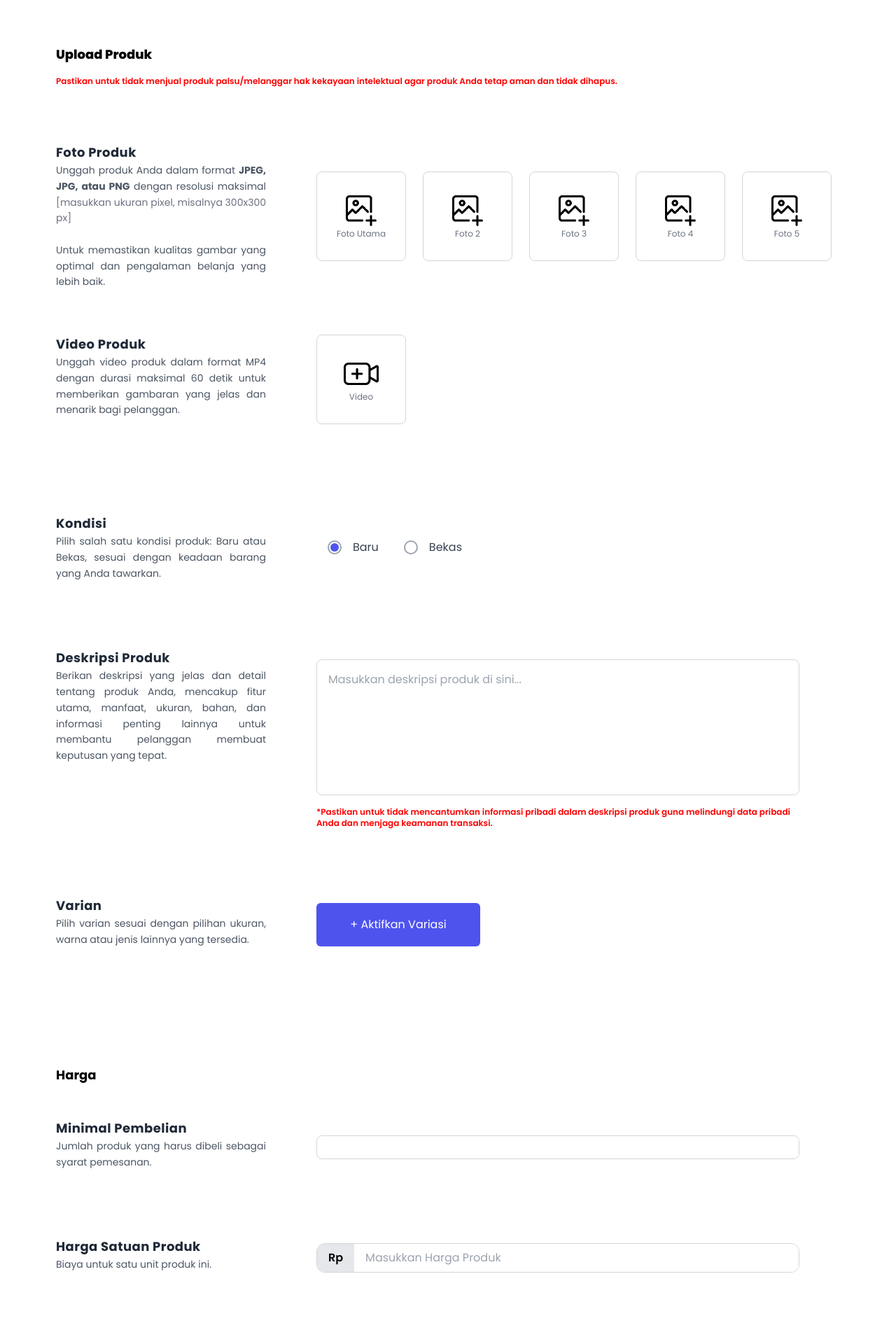
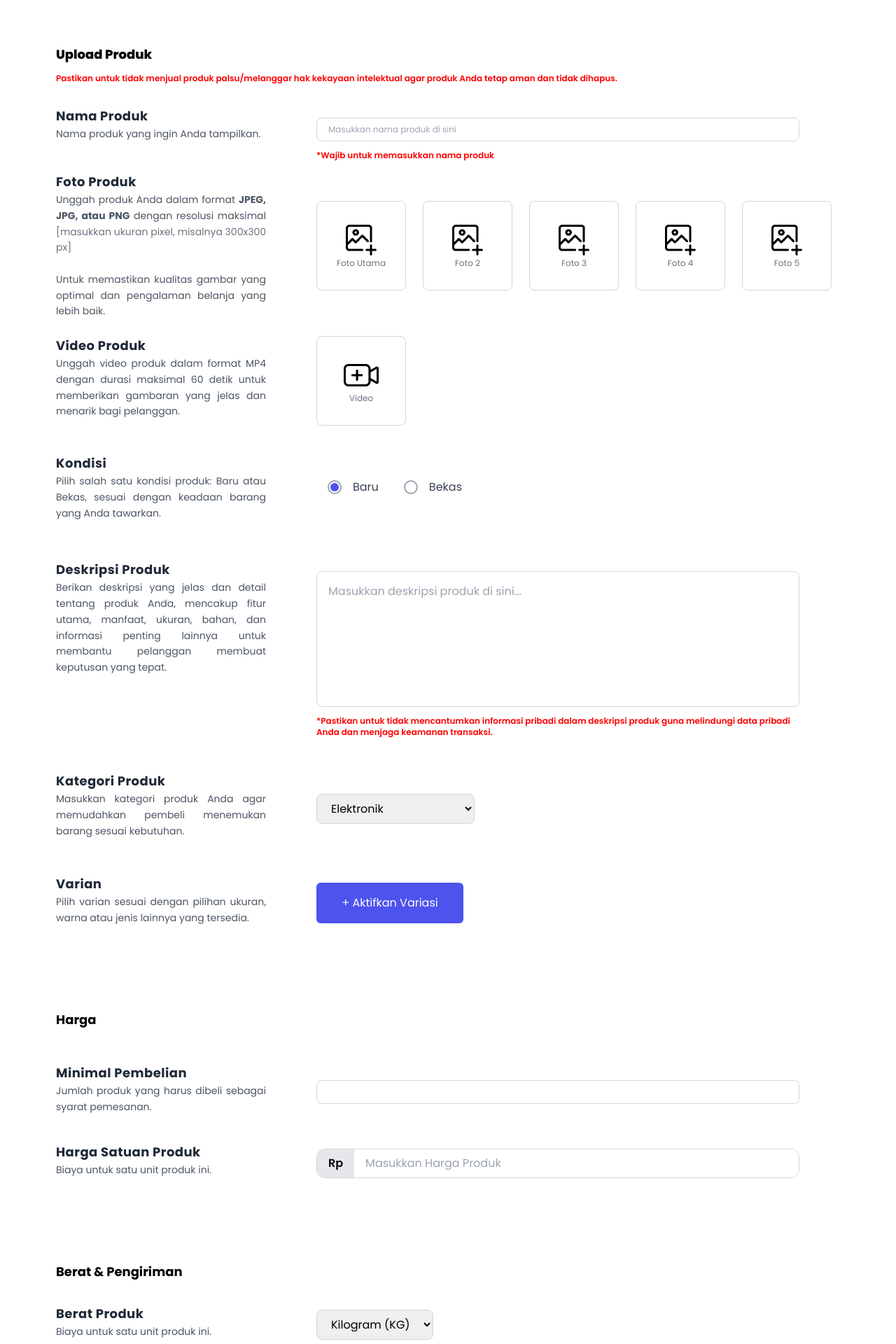
Before and after one commit to StevieAdrian/EasyCart, a React (Vite) app: page /create in a window 1280 px wide. Shown: the top 1920 px of the page at 70% size. Built offline with nearby package versions, Linux system fonts and the light colour scheme.

Commit message:
feat: update create product page

```diff
--- a/src/components/elements/buttons/Button.tsx
+++ b/src/components/elements/buttons/Button.tsx
@@ -6,7 +6,7 @@ interface ButtonProps {
 const Button = (props: ButtonProps) => {
     const { color, children } = props;
     return (
-        <button className={`w-[234px] h-[62px] p-4 pl-8 pr-8 rounded-md ${color}`}>{children}</button>
+        <button className={`w-[210px] h-[58px] p-4 pl-8 pr-8 rounded-md ${color}`}>{children}</button>
     )
 }
 
--- a/src/components/elements/input/ProductInput.tsx
+++ b/src/components/elements/input/ProductInput.tsx
@@ -1,6 +1,4 @@
-
-
-type LabelVariant = "description" | "minimumPurchase" | "unitPrice" | "weightShipping" | "size"
+type LabelVariant = "name" | "description" | "category" |"minimumPurchase" | "unitPrice" | "weightShipping" | "size"
 
 type CreateProp = {
     placeholder: string;
@@ -20,13 +18,32 @@ const CreateForm = (props: CreateProp) => {
 const Label = (props: CreateProp) => {
     const { variant, placeholder } = props;
 
-    if (variant === "description") {
+    if (variant === "name"){
+        return (
+            <>
+                <div className="border border-gray-300 flex flex-col rounded-lg cursor-pointer">
+                    <input className="w-full h-4 p-4 text-xs rounded-lg focus:ring focus:ring-blue-300 resize-none" placeholder={placeholder} />
+                </div>
+                <p className="text-xs text-red mt-3 poppins-semibold w-full break-words max-w-fit">*Wajib untuk memasukkan nama produk</p>
+
+            </>
+        )
+    } else if (variant === "description") {
         return (
             <>
                 <div className="border border-gray-300 flex flex-col rounded-lg cursor-pointer">
                     <textarea className="w-full h-48 p-4 rounded-lg focus:ring focus:ring-blue-300 resize-none" placeholder={placeholder} />
                 </div>
-                <p className="text-xs text-red mt-4 poppins-semibold w-full break-words max-w-fit">*Pastikan untuk tidak mencantumkan informasi pribadi dalam deskripsi produk guna melindungi data pribadi Anda dan menjaga keamanan transaksi.</p>
+                <p className="text-xs text-red mt-3 poppins-semibold w-full break-words max-w-fit">*Pastikan untuk tidak mencantumkan informasi pribadi dalam deskripsi produk guna melindungi data pribadi Anda dan menjaga keamanan transaksi.</p>
+            </>
+        )
+    } else if (variant === "category"){
+        return (
+            <>
+                <select className="border border-gray-300 rounded-lg px-4 py-2 focus:ring focus:ring-blue-300 mb-6">
+                    <option>Elektronik</option>
+                    <option>Makanan & Minuman</option>
+                </select>
             </>
         )
     } else if (variant === "minimumPurchase"){
--- a/src/pages/create-product.tsx
+++ b/src/pages/create-product.tsx
@@ -14,10 +14,18 @@ const CreateProduct = () => {
             <div className="pl-20 pt-16">
                 <div>
                     <h1 className="font-extrabold text-lg">Upload Produk</h1>
-                    <p className="poppins-semibold text-red pt-4 text-xs">Pastikan untuk tidak menjual produk palsu/melanggar hak kekayaan intelektual agar produk Anda tetap aman dan tidak dihapus.</p>
+                    <p className="poppins-semibold text-red pt-3 text-xs">Pastikan untuk tidak menjual produk palsu/melanggar hak kekayaan intelektual agar produk Anda tetap aman dan tidak dihapus.</p>
                 </div>
 
-                <div className="flex space-x-6 pt-20">
+                <div className="flex space-x-6 pt-8">
+                    <ProductDescription title="Nama Produk">Nama produk yang ingin Anda tampilkan.</ProductDescription>
+
+                    <div className="flex flex-1 pl-12 ml-6 items-center mt-4">
+                        <ProductInput variant={"name"} placeholder="Masukkan nama produk di sini"></ProductInput>
+                    </div>
+                </div>
+
+                <div className="mt-4 flex space-x-6">
                     <ProductDescription title="Foto Produk">Unggah produk Anda dalam format <strong>JPEG, JPG, atau PNG</strong> dengan resolusi maksimal <span className="text-gray-500"> [masukkan ukuran pixel, misalnya 300x300 px]</span> <br /> <br /> Untuk memastikan kualitas gambar yang optimal dan pengalaman belanja yang lebih baik.</ProductDescription>
 
                     <div className="flex justify-center items-center space-x-6 pl-12">
@@ -30,7 +38,7 @@ const CreateProduct = () => {
                 </div>
                 <br />
 
-                <div className="pt-10 flex space-x-6">
+                <div className="flex space-x-6">
                     <ProductDescription title="Video Produk">Unggah video produk dalam format MP4 dengan durasi maksimal 60 detik untuk memberikan gambaran yang jelas dan menarik bagi pelanggan.</ProductDescription>
 
                     {/* will be added soon */}
@@ -39,7 +47,7 @@ const CreateProduct = () => {
                     </div>
                 </div>
 
-                <div className="pt-32 flex space-x-6">
+                <div className="pt-10 flex space-x-6">
                     <ProductDescription title="Kondisi">Pilih salah satu kondisi produk: Baru atau Bekas, sesuai dengan keadaan barang yang Anda tawarkan.</ProductDescription>
                     <div className="flex justify-center items-center pl-12">
                         <ProductCondition value="Baru" selectedCondition={selectedCondition} onChange={setSelectedCondition}></ProductCondition>
@@ -47,7 +55,7 @@ const CreateProduct = () => {
                     </div>
                 </div>
 
-                <div className="mt-24 flex">
+                <div className="mt-14 flex">
                     <ProductDescription title="Deskripsi Produk">Berikan deskripsi yang jelas dan detail tentang produk Anda, mencakup fitur utama, manfaat, ukuran, bahan, dan informasi penting lainnya untuk membantu pelanggan membuat keputusan yang tepat.</ProductDescription>
 
                     <div className="pl-12 ml-6 flex flex-col flex-1">
@@ -57,7 +65,15 @@ const CreateProduct = () => {
                     </div>
                 </div>
 
-                <div className="mt-24 flex">
+                <div className="mt-12 flex">
+                    <ProductDescription title="Kategori Produk">Masukkan kategori produk Anda agar memudahkan pembeli menemukan barang sesuai kebutuhan.</ProductDescription>
+
+                    <div className="pl-12 ml-6 flex flex-col justify-center mt-8">
+                        <ProductInput variant={"category"} placeholder="Masukkan Berat Produk"></ProductInput>
+                    </div>
+                </div>
+
+                <div className="mt-12 flex">
                     <ProductDescription title="Varian">Pilih varian sesuai dengan pilihan ukuran, warna atau jenis lainnya yang tersedia.</ProductDescription>
                     <div className="pl-12 ml-6 flex items-center mt-2">
                         <Button color={"bg-electricBlue text-white"}>+ Aktifkan Variasi</Button>
@@ -65,7 +81,7 @@ const CreateProduct = () => {
                 </div>
 
                 <br/>
-                <h1 className="font-bold mt-36 text-lg">Harga</h1>
+                <h1 className="font-bold mt-24 text-lg">Harga</h1>
 
                 <div className="mt-12 flex">
                     <ProductDescription  title="Minimal Pembelian">Jumlah produk yang harus dibeli sebagai syarat pemesanan.</ProductDescription>
@@ -75,7 +91,7 @@ const CreateProduct = () => {
                     </div>
                 </div>
 
-                <div className="mt-24 flex">
+                <div className="mt-10 flex">
                     <ProductDescription title="Harga Satuan Produk">Biaya untuk satu unit produk ini.</ProductDescription>
 
                     <div className="flex flex-1 pl-12 ml-6 items-center mt-2">
@@ -85,7 +101,7 @@ const CreateProduct = () => {
 
 
                 <br />
-                <h1 className="font-bold mt-28 text-lg">Berat & Pengiriman</h1>
+                <h1 className="font-bold mt-24 text-lg">Berat & Pengiriman</h1>
                 <div className="mt-8 flex">
                     <ProductDescription title="Berat Produk">Biaya untuk satu unit produk ini.</ProductDescription>
 
@@ -94,7 +110,7 @@ const CreateProduct = () => {
                     </div>
                 </div>
 
-                <div className="mt-14 flex">
+                <div className="mt-6 flex">
                     <ProductDescription title="Ukuran">Biaya untuk satu unit produk ini.</ProductDescription>
 
                     <div className="flex pl-12 ml-6 items-center mt-2">
@@ -104,8 +120,9 @@ const CreateProduct = () => {
                     </div>
                 </div>
 
-                <div className="mt-48">
-                    <div style={{borderColor: 'D9D9D9'}} className="flex justify-end p-5 pr-0 border-t-2 w-5/6">
+
+                <div className="mt-48 mr-12">
+                    <div style={{borderColor: 'D9D9D9'}} className="flex justify-end p-5 pr-0 border-t-2 w-full">
                         <div className="mt-4 flex">
                             <div className="mr-10">
                                 <Button color={"bg-white text-black border border-black"}>Batal</Button>
@@ -115,7 +132,10 @@ const CreateProduct = () => {
                     </div>
                 </div>
 
-                <div className="mt-48"></div>
+                <div className="mt-64"></div>
+                <br />
+                <br />
+
                 {/* footer will be implemented soon */}
             </div>
         </form>
```
